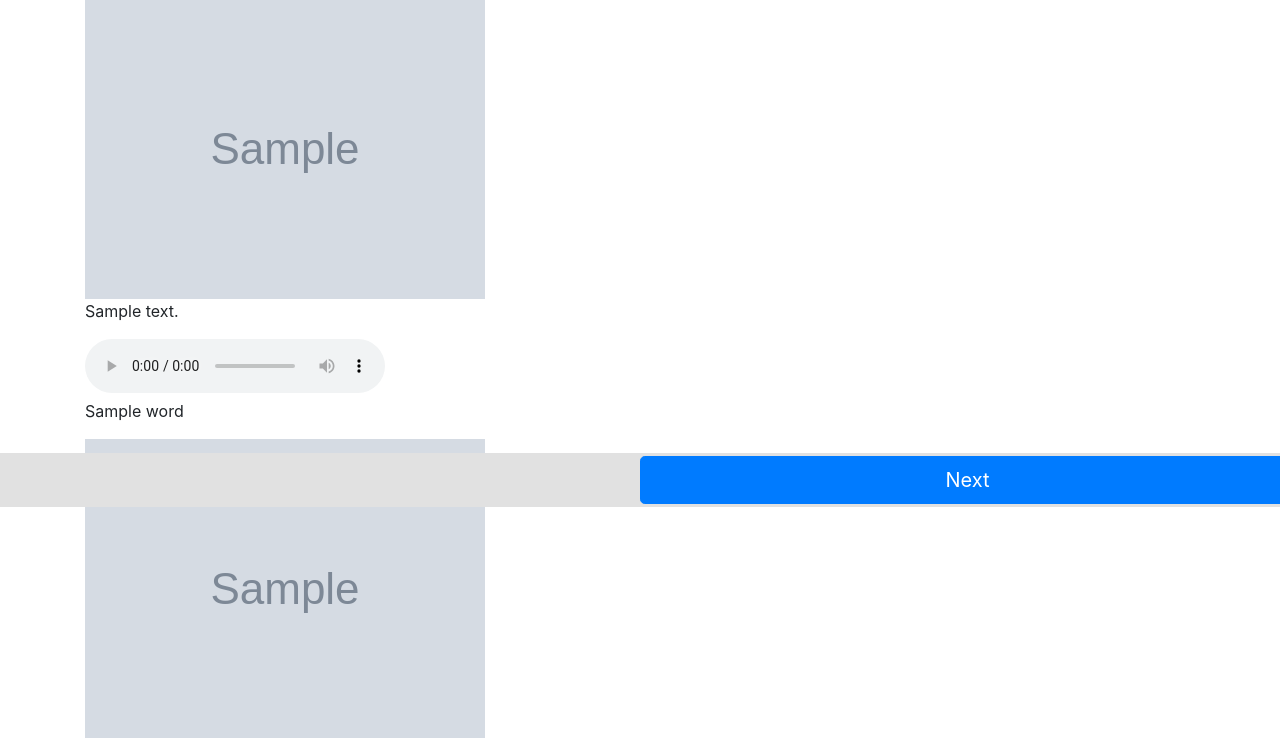
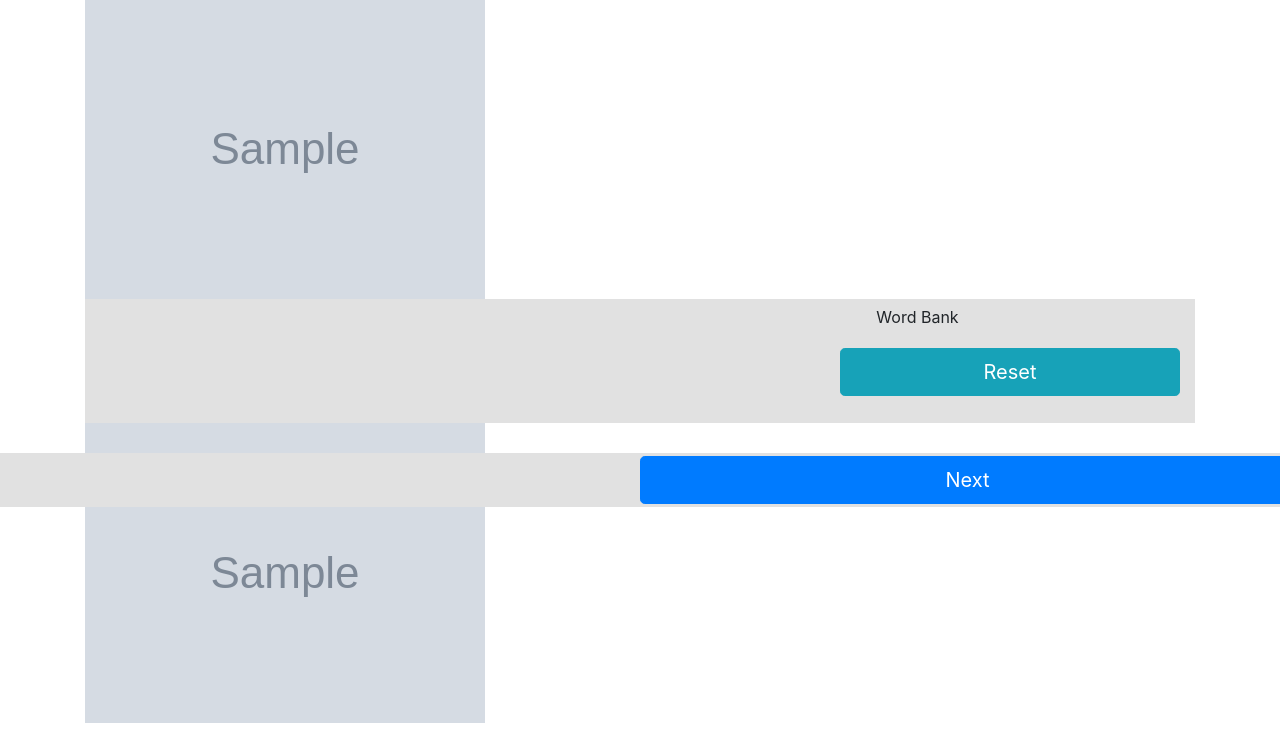
Before and after one commit to SyedMRaza786/UIFinal, a Flask app: template templates/learn.html in a window 1280 px wide. Shown: the part 293-1031 px from the top of the page. Run offline with Flask 3, Linux system fonts and the light colour scheme; the template is opened without the code that fills it: most values are stand-ins (such as "Sample title", 1, 10 or a date in 2020); grey boxes marked "Sample" are stand-in pictures; some libraries are stand-ins or nearby versions.

Commit message:
audio bank

```diff
--- a/lessons.json
+++ b/lessons.json
@@ -52,9 +52,9 @@
 		"title": "Sound Check",
 		"body": "In order to understand if you are able to repair your bike tire, it is necessary to understand what exactly is wrong with your tire.\\n   Not all tire problems are created equally",
 		"audio_clips": [
-			{"sound_url": "/static/audio_clips/silenthiss.mp3", "text": "Near Silent Hiss\\n  Indication of small leak"},
-			{"sound_url": "/static/audio_clips/creaking-bearing.mp3", "text": "Creaking Noise Indication of Bearing, Not a Tire Problem"},
-			{"sound_url":"/static/audio_clips/pophiss.wav", "text":"Hiss Followed by Pop Indication of major rupture"}
+			{"sound_url": "/static/audio_clips/silenthiss.mp3", "text": "Near Silent Hiss", "answer": "Indication of small leak"},
+			{"sound_url": "/static/audio_clips/creaking-bearing.mp3", "text": "Creaking Noise", "answer": "Indication of Bearing, Not a Tire Problem"},
+			{"sound_url":"/static/audio_clips/pophiss.wav", "text":"Hiss Followed by Pop", "answer": "Indication of major rupture"}
 		],
 		"prev_lesson":"5",
 		"next_lesson":"7"
--- a/static/learn.js
+++ b/static/learn.js
@@ -44,6 +44,65 @@ function checkCards(){
 	}
 }
 
+function makeSingleAudio(i, text, aux_clip){
+	var audio_col =
+		`<div class="droppable ui-widget-header ui-state-default padded" data=${i} id ="drop_{i}">
+			<div class='row' id = 'desc_row_${i}'>
+				<div id = 'aud_description_${i}'>
+					${text}
+				</div>
+			</div>
+
+			<br>
+
+			<div class='row' id = 'audio_row_${i}'>
+				<div id = 'audio_${i}'>
+					<audio controls>
+						<source src='${aux_clip}' type="audio/mpeg">
+						Your browser does not support the audio element.
+					</audio>
+				</div>
+			</div>
+		</div>`;
+	return audio_col;
+}
+
+function makeAudioAnswer(i, answer){
+	var html =
+		$("<li class='ui-widget-content ui-corner-tr listI' data="+i+">"+
+		"<div class='row align-items-start' "+
+		"id ="+i+">" +
+			"<div class='col'> <br>"+ answer + "<br> </div>" +
+		"</div>"+
+		'</li>');
+	return html;
+}
+
+function makeAudioBlock(){
+	for (let i = 0; i<lesson.audio_clips.length; i++){
+		var temp_audio = makeSingleAudio(i, lesson.audio_clips[i]["text"],lesson.audio_clips[i]["sound_url"]);
+
+		var temp_answer = makeAudioAnswer(i, lesson.audio_clips[i]["answer"])
+
+		$(temp_audio).appendTo("#audio-col");
+		$(temp_answer).appendTo("#word-bank");
+
+		temp_answer.draggable( {revert: "invalid"});
+	}
+
+}
+function resetAudio(){
+	window.location.reload();
+};
+
+
+function checkAudio(){
+	if( lesson.hasOwnProperty("audio_clips")){
+		makeAudioBlock();
+	}
+}
+
+
 $.fn.multiline = function(text){
     this.text(text);
     this.html(this.html().split("\\n").join("<br/>"));
@@ -63,13 +122,30 @@ function updatePage(){
 	updateTitle(lesson["title"]);
 	updateBody(lesson["body"]);
 	checkCards();
+	checkAudio();
 }
 
 
 //Functions called on start
 $(document).ready(function(){
 	updatePage();
-	// console.log("lesson: ");
-	// console.log(lesson);
 
+	$( ".droppable" ).droppable({
+		classes: {
+			"ui-droppable-hover": "lightYellow"
+		},
+		drop: function(event, ui) {
+			$(ui.draggable).draggable('disable');
+
+			if ($(ui.draggable).attr("data") ==$(this).attr("data") ){
+				$(this).addClass('green');
+				$(ui.draggable).addClass('green');
+			}
+			else{
+				$(this).addClass('red');
+				$(ui.draggable).addClass('red');
+
+			}
+		  }
+	});
 });
--- a/static/main.css
+++ b/static/main.css
@@ -29,6 +29,24 @@
 .grey
 {
     background-color: rgb(225, 225, 225);
+}
+
+.white
+{
+    background-color: white;
+}
+
+.red{
+	background-color:red
+}
+
+.green{
+    background-color: green;
+}
+
+.border
+{
+    border: 5px solid black;
 }
 
 .padd-vert
@@ -157,3 +175,24 @@
 {
     transform: rotateY(180deg);
 }
+
+/* Audio Droppable */
+.droppable {
+	border: 1px solid black;
+}
+
+.listI{
+	width: auto;
+	position: relative;
+	left: 0px;
+	top: 0px;
+	padding: 1.5%;
+}
+.listI:hover{
+	background-color: #FFFFE0;
+	cursor: move
+}
+
+.lightYellow{
+	background-color: #FFFFE0;
+}
--- a/templates/learn.html
+++ b/templates/learn.html
@@ -44,24 +44,30 @@
     <img src="{{ lesson.image }}" alt="main image">
 {%endif%}
 
-<!-- Loop through audio clips -->
-{% for audio_clip in lesson.audio_clips %}
-<div>
-    <p>{{ audio_clip.text }}</p>
-    <audio controls>
-        <source src="{{ audio_clip.sound_url }}" type="audio/mpeg">
-        Your browser does not support the audio element.
-    </audio>
+{%if lesson.audio_clips %}
+<div class = "container grey padd-vert">
+    <div class = "row padd-vert">
+        <div class="offset-md-1 col-5" id = "audio-col"></div>
 
+        <div class="col" id ="word-bank-col">
+            <div class="black no-padd">
+                <p class="center"> Word Bank </p>
+            </div>
+
+            <ul id = "word-bank" class="gallery ui-helper-reset ui-helper-clearfix"></ul>
+        </div>
+    </div>
+
+    <div class = "row">
+        <div class="offset-md-8 col-4">
+            <button type="button" class = "btn btn-lg btn-info btn-block" id = "audio-btn" onclick="resetAudio()">Reset</button>
+        </div>
+    </div>
+    <br>
 </div>
-{% endfor %}
 
-<!-- Loop through word bank -->
-{% for audio_clip in lesson.audio_clips %}
-<div>
-    <p>{{ audio_clip.word }}</p>
-</div>
-{% endfor %}
+{%endif%}
+
 
  <!-- Loop through images -->
 {% for tool in lesson.tools %}
```
